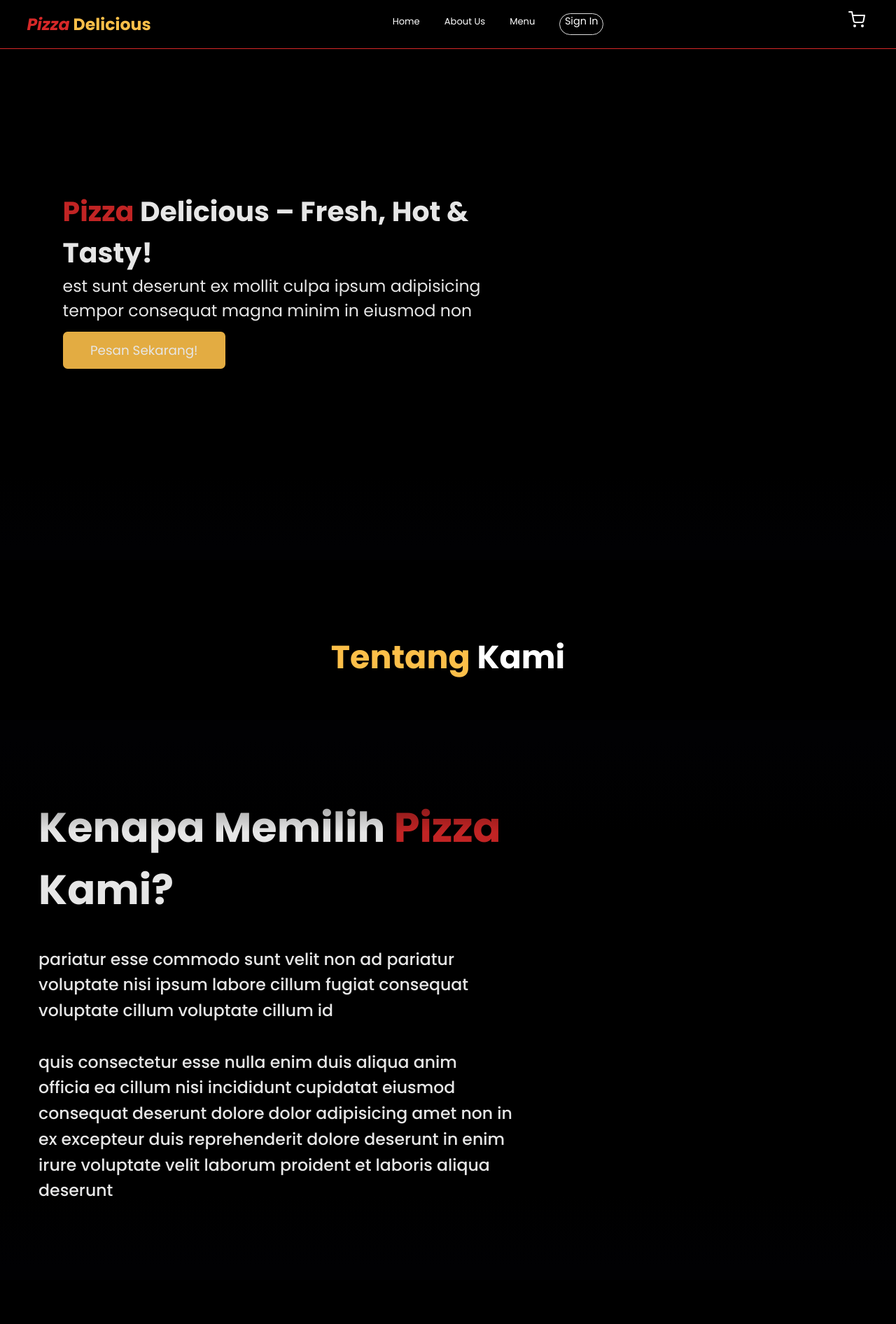
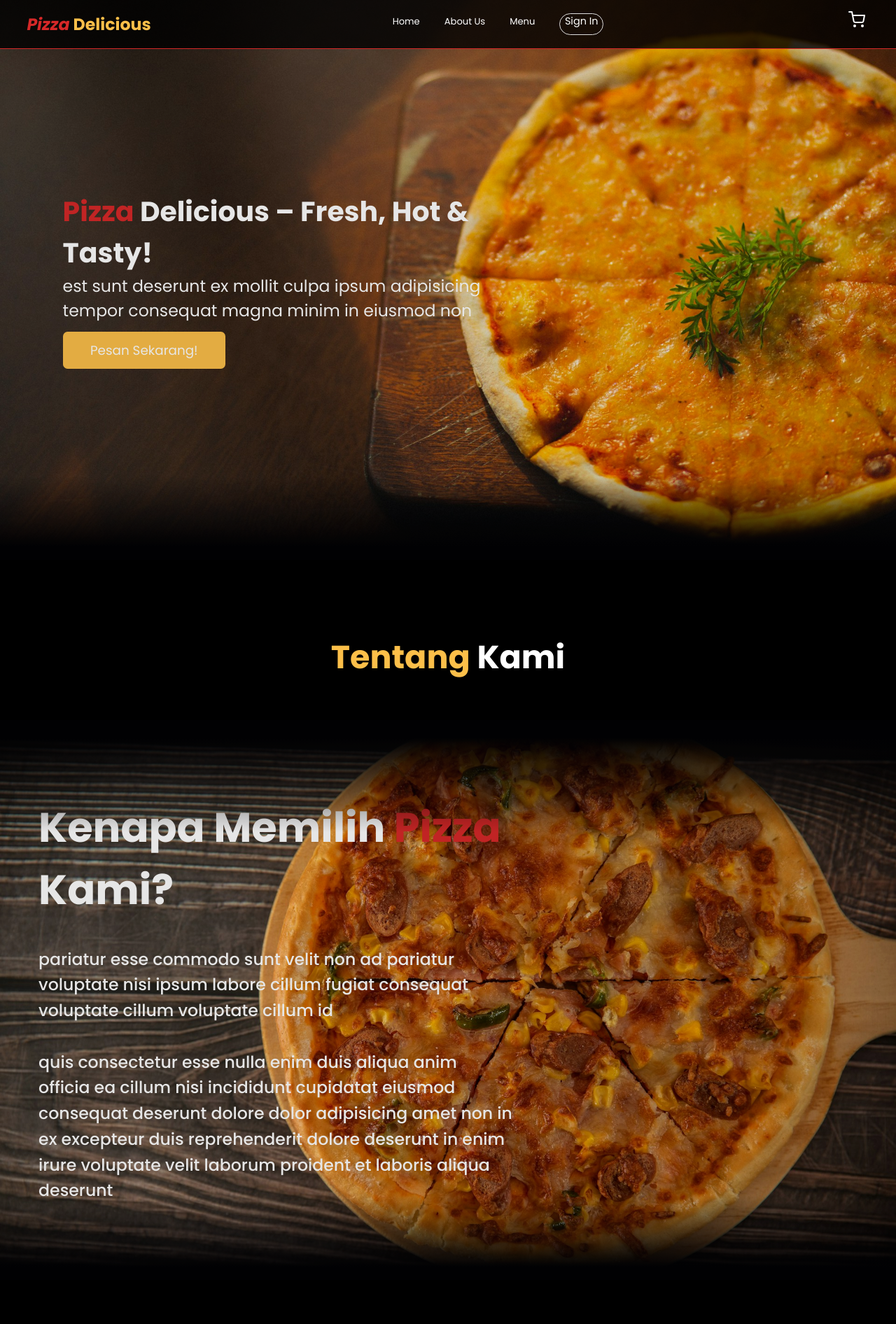
Before and after one commit to dipzi7/Pizza-delicious, a plain HTML site: page index.html in a window 1280 px wide. Shown: the top 1892 px of the page at 70% size. Drawn offline with nearby package versions, Linux system fonts and the light colour scheme.

Commit message:
Update pizza.css

```diff
--- a/pizza.css
+++ b/pizza.css
@@ -100,7 +100,7 @@ body{
   min-height: 100vh;
   display: flex;
   align-items: center;
-  background: url(../image/bg-pizza.jpg);
+  background: url(bg-pizza.jpg);
   background-repeat: no-repeat;
   background-size: cover;
   background-position: center;
@@ -148,7 +148,7 @@ body{
   min-height: 100vh;
   display: flex;
   align-items: center;
-  background: url(../image/bg-about.jpg);
+  background: url(bg-about.jpg);
   background-repeat: no-repeat;
   background-size: cover;
   background-position: center;
@@ -223,7 +223,7 @@ body{
 .menu .menu-card{
   display: flex;
   justify-content: center;
-  background: url(../image/back-menu.jpg);
+  background: url(back-menu.jpg);
   background-repeat: no-repeat;
   background-size: cover;
   background-position: center;
```
